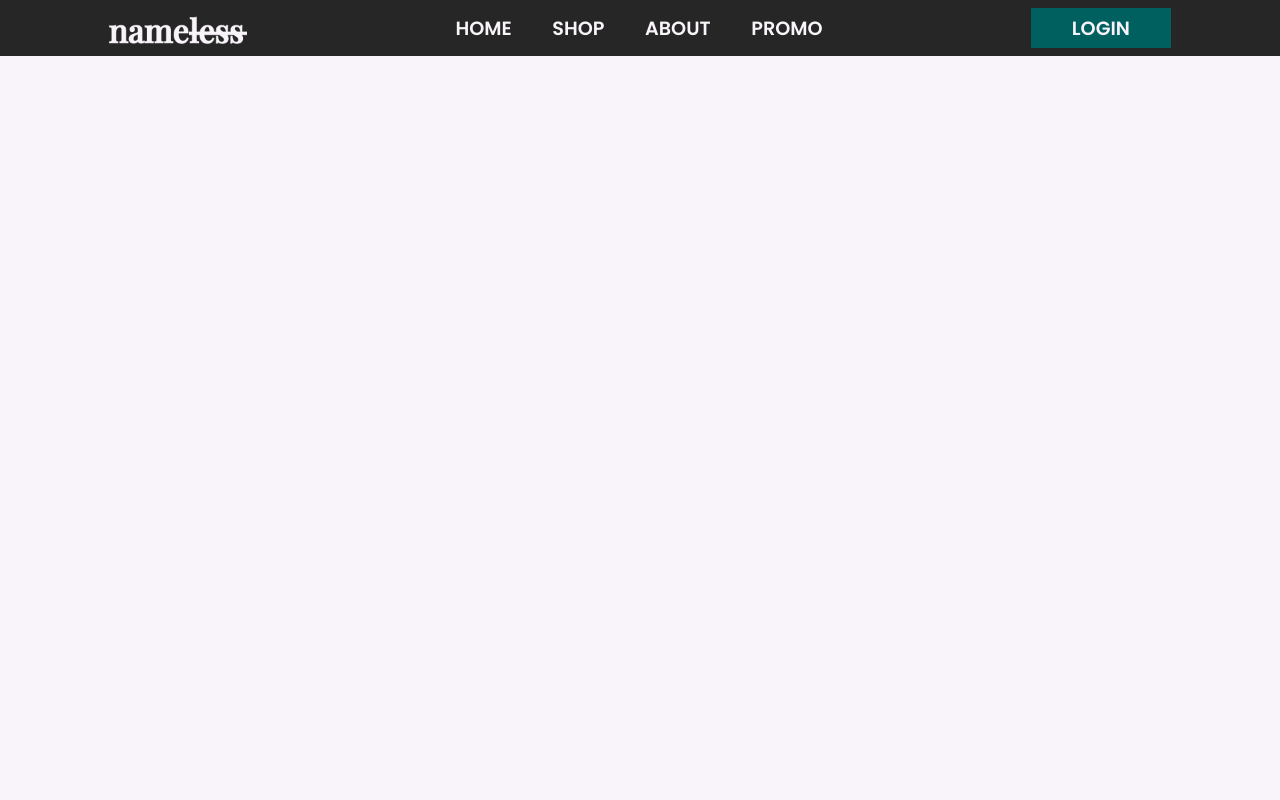
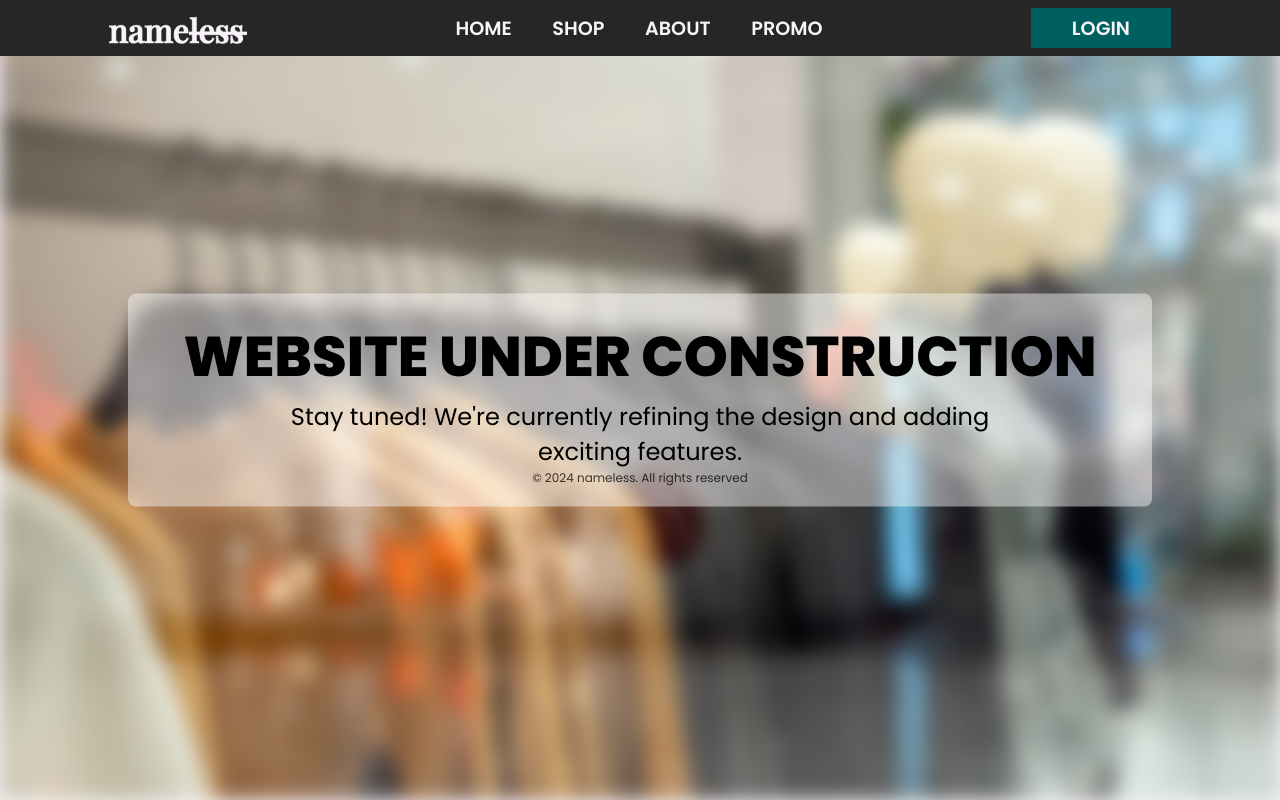
Before and after one commit to PaulVincent-Calvo/nameless, a plain HTML site: page loading.html in a window 1280 px wide. Drawn offline with Linux system fonts and the light colour scheme; a web font is replaced by a local one.

Commit message:
finalization of main and loading page

```diff
--- a/loading.html
+++ b/loading.html
@@ -3,10 +3,10 @@
         <meta charset = "UTF-8">
         <meta name = "viewport" content = "width=device-width, initial-scale=1.0">
         <title>building...</title>
-        <link rel = "icon" type = "image/png" sizes = "32x32" href = "">
+        <link rel = "icon" type = "image/png" sizes = "32x32" href = "assets/nameless-icon-white.png">
         <link rel = "stylesheet" href = "styles.css">
     </head>
-    <body>
+    <body class = "main-body under-construction-body">
         <header>
             <div class = "logo-container">
                 <a href = "index.html">
@@ -33,5 +33,11 @@
                 </a>
             </div>
         </header>
+        <div class = "background-blur"></div>
+        <div class = "under-construction-section">
+            <div class = "under-construction-text">WEBSITE UNDER CONSTRUCTION</div>
+            <div class = "under-construction-message">Stay tuned! We're currently refining the design and adding exciting features.</div>
+            <div class = "nameless-footer under-construction">© 2024 nameless. All rights reserved</div>
+        </div>
     </body>
 </html>
--- a/styles.css
+++ b/styles.css
@@ -17,7 +17,7 @@
 html {
     scroll-behavior: smooth;
 }
-body{
+.main-body{
     display: flex;
     flex-direction: column;
     background-color: var(--background-color);
@@ -260,7 +260,7 @@ header{
 
 .about-section{
     display: flex;
-    flex-direction: row;
+    flex-direction: column;
     background-color: var(--background-color);
     border-bottom: 2px solid var(--primary-color);
     justify-content: center;
@@ -305,3 +305,68 @@ header{
     justify-content: center;
     height: 500px;
 }
+
+.nameless-footer{
+    display: flex;
+    align-content: center;
+    justify-content: center;
+    font-family: var(--secondary-font);
+    font-size: 12px;
+    color: black;
+    opacity: 75%;
+}
+
+/*--------------------------------------------------------------------------------------------------------------------------*/
+.under-construction-body{
+    margin: 0;
+    gap: 0px;
+    overflow-y: hidden;
+}
+.background-blur {
+    position: fixed;
+    top: 0;
+    left: 0;
+    width: 100%;
+    height: 100%;
+    background-image: url("assets/under-construction.jpg");
+    background-size: cover;
+    background-repeat: no-repeat;
+    background-position: center;
+    filter: blur(10px);
+    z-index: -1;
+}
+
+.under-construction-section {
+    position: absolute;
+    display: flex;
+    flex-direction: column;
+    align-items: center;
+    justify-content: center;
+    background-color: rgba(255, 255, 255, 0.45);
+    height: auto;
+    width: 80%;
+    max-width: 1400px;
+    z-index: 1;
+    top: 50%;
+    left: 50%;
+    transform: translate(-50%, -50%);
+    padding: 20px;
+    border-radius: 8px;
+}
+
+.under-construction-text, .under-construction-message{
+    font-family: var(--secondary-font);
+}
+
+.under-construction-text{
+    font-weight: 800;
+    font-size: 3.5em;
+}
+
+.under-construction-message {
+    display: flex;
+    width: 700px;
+    text-align: center;
+    font-weight: 400;
+    font-size: 1.5em;
+}
```
Also changed, not shown: index.html (+3 -2 lines), assets/nameless-icon-white.png (added), assets/nameless-icon.png (added), assets/under-construction.jpg (added).
